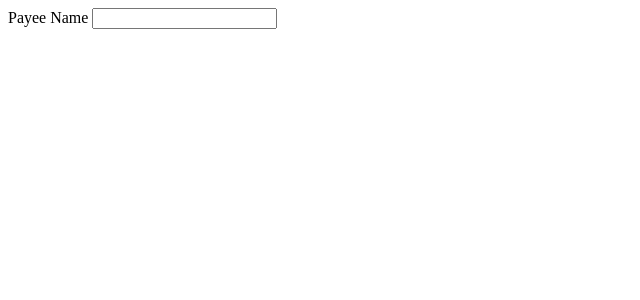
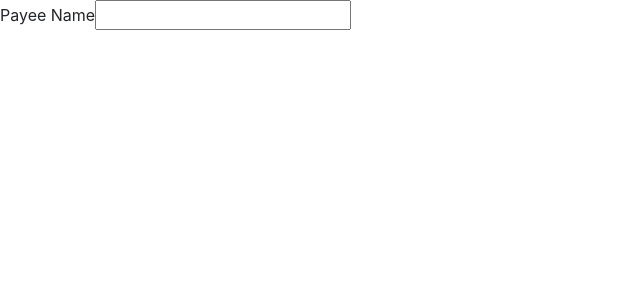
Before and after one commit to Proyce/Simple-Angular-Payment-Form, an Angular app: page / in a window 1280 px wide. Shown: the top 300 px of the page, without its empty margins (0-640 px from the left). Built offline with nearby package versions, Linux system fonts and the light colour scheme.

Commit message:
Installed and imported bootstrap

```diff
--- a/package.json
+++ b/package.json
@@ -19,6 +19,7 @@
     "@angular/platform-browser": "~11.0.5",
     "@angular/platform-browser-dynamic": "~11.0.5",
     "@angular/router": "~11.0.5",
+    "bootstrap": "^4.5.3",
     "rxjs": "~6.6.0",
     "tslib": "^2.0.0",
     "zone.js": "~0.10.2"
--- a/src/styles.css
+++ b/src/styles.css
@@ -1 +1,2 @@
 /* You can add global styles to this file, and also import other style files */
+@import 'bootstrap/dist/css/bootstrap.css';
```
Also changed, not shown: 1 other file (tests, documents, lock files or other folders).
